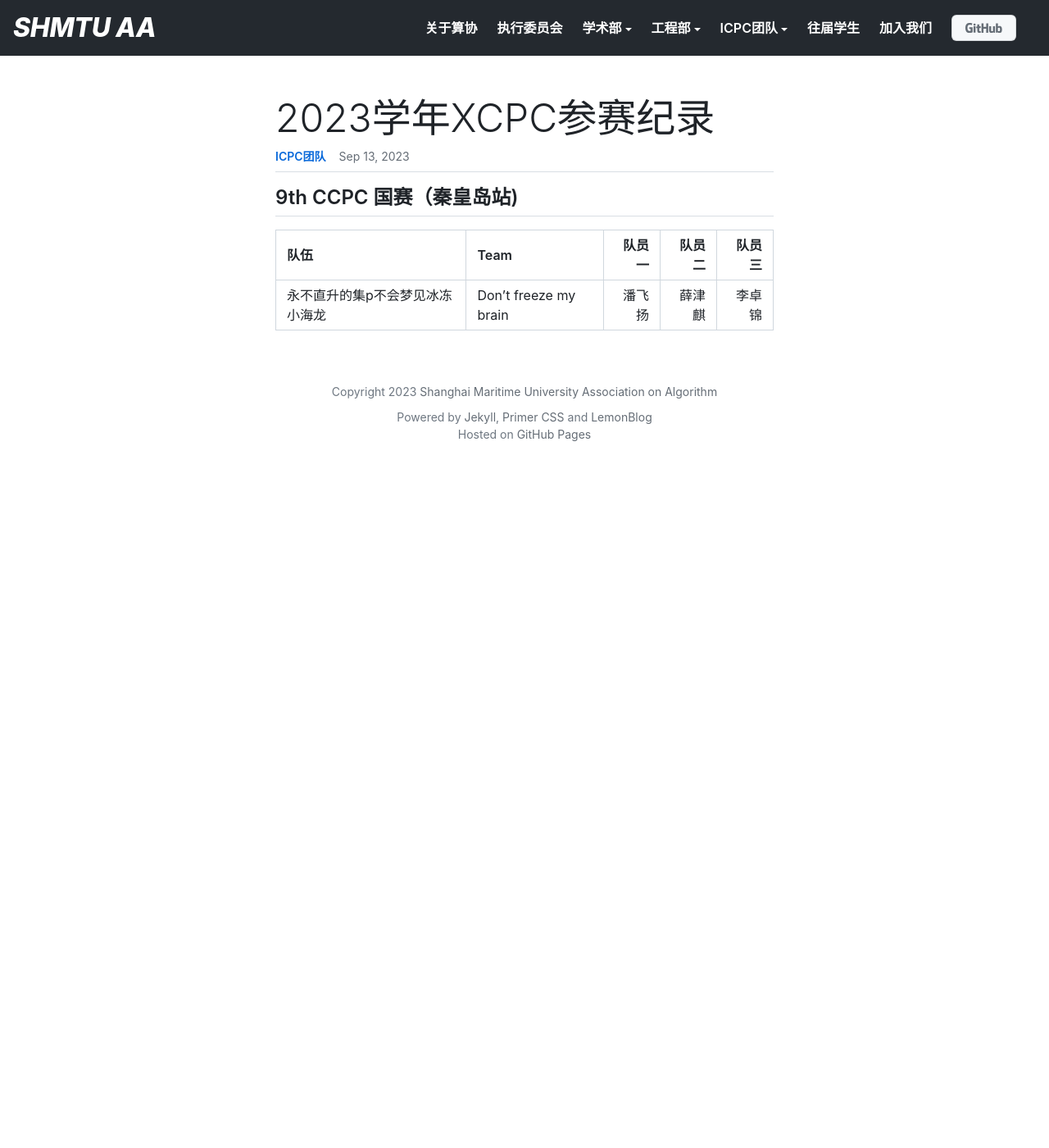
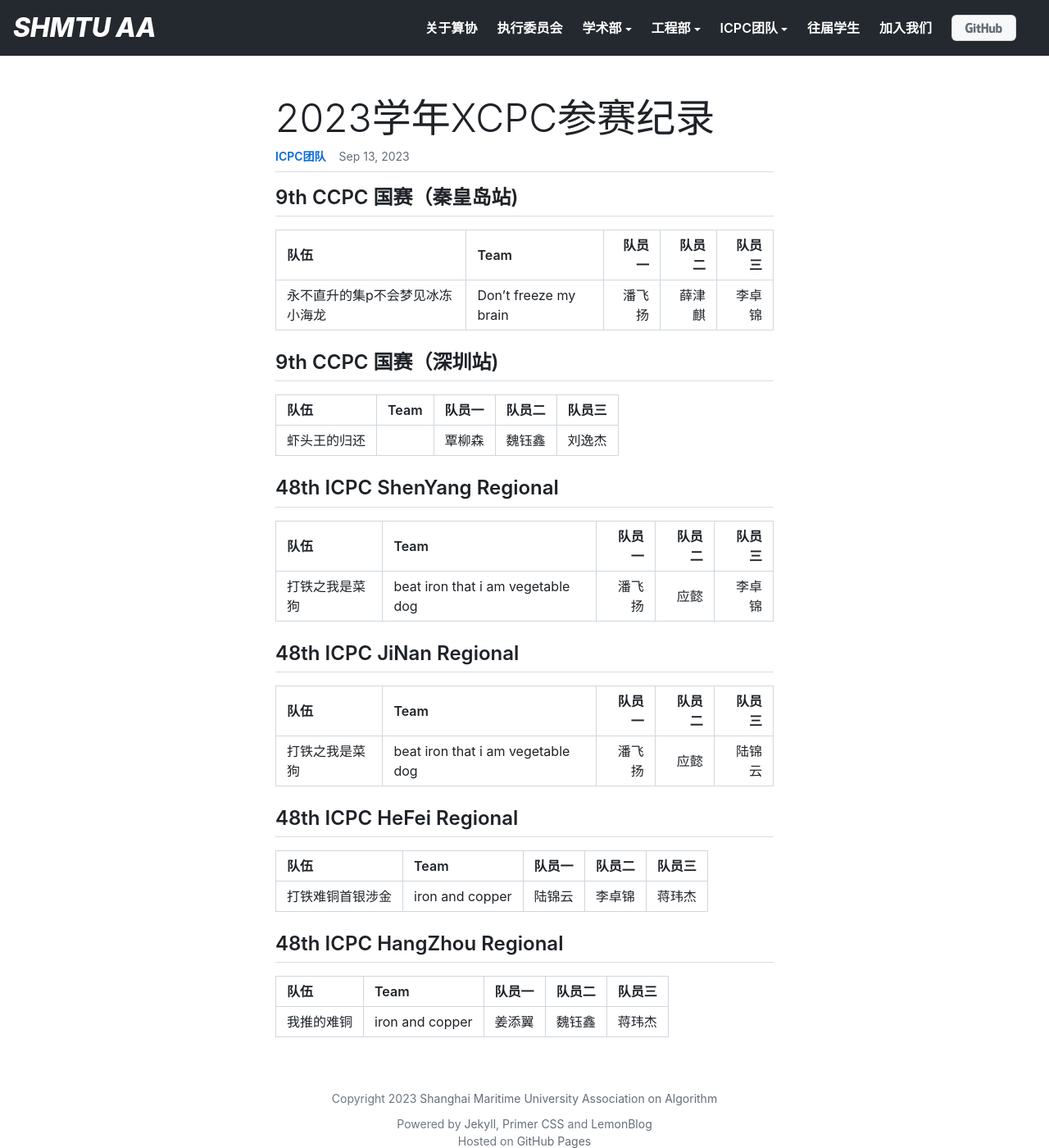
Before and after one commit to shmtuaa/shmtuaa.org, a Jekyll site: the page built from _posts/2023-09-13-ICPC-contest-record-2023.md, in a window 1280 px wide and 1400 px high. Shown: the whole window at 82% size. Built offline with Jekyll 4.4.1, drawn with Linux system fonts in a browser that asks for light colours.

Commit message:
Update 2023-09-13-ICPC-contest-record-2023.md

```diff
--- a/_posts/2023-09-13-ICPC-contest-record-2023.md
+++ b/_posts/2023-09-13-ICPC-contest-record-2023.md
@@ -11,3 +11,37 @@ excerpt: 这里记录ICPC Group在2023年XCPC区域赛及以上的参赛队伍
 | 队伍   | Team             | 队员一 | 队员二 | 队员三 |
 |:-----|:-----------------|----:|----:|----:|
 | 永不直升的集p不会梦见冰冻小海龙 | Don't freeze my brain |  潘飞扬 | 薛津麒 | 李卓锦 |
+
+## 9th CCPC 国赛（深圳站)
+
+| 队伍   | Team             | 队员一 | 队员二 | 队员三 |
+|:-----|:-----------------|----:|----:|----:|
+| 虾头王的归还  |  |  覃柳森 | 魏钰鑫 | 刘逸杰 |
+
+## 48th ICPC ShenYang Regional
+
+| 队伍       | Team                        | 队员一 | 队员二 | 队员三 |
+|:---------|:----------------------------|----:|----:|----:|
+| 打铁之我是菜狗 | beat iron that i am vegetable dog | 潘飞扬 | 应懿 | 李卓锦 |
+
+
+## 48th ICPC JiNan Regional
+
+| 队伍       | Team                        | 队员一 | 队员二 | 队员三 |
+|:---------|:----------------------------|----:|----:|----:|
+| 打铁之我是菜狗 | beat iron that i am vegetable dog | 潘飞扬 | 应懿 | 陆锦云 |
+
+
+
+## 48th ICPC HeFei Regional
+
+| 队伍       | Team                        | 队员一 | 队员二 | 队员三 |
+|:---------|:----------------------------|----:|----:|----:|
+| 打铁难铜首银涉金 | iron and copper | 陆锦云 | 李卓锦 |  蒋玮杰 |
+
+
+## 48th ICPC HangZhou Regional
+
+| 队伍       | Team                        | 队员一 | 队员二 | 队员三 |
+|:---------|:----------------------------|----:|----:|----:|
+| 我推的难铜 | iron and copper | 姜添翼 | 魏钰鑫 |  蒋玮杰 |
```
